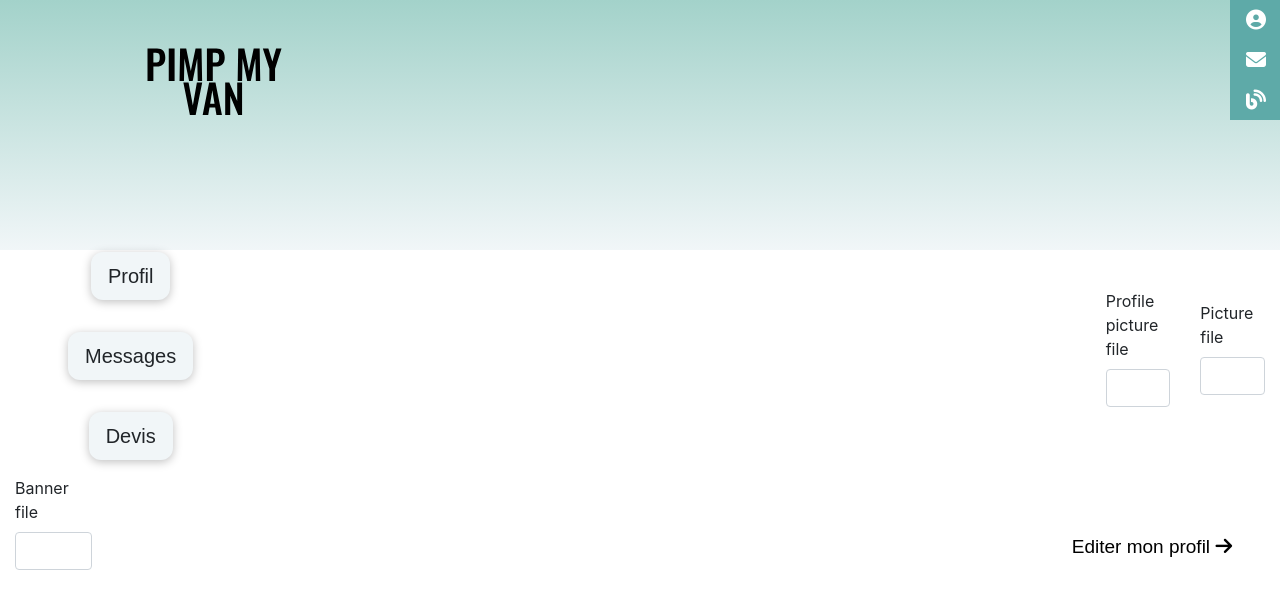
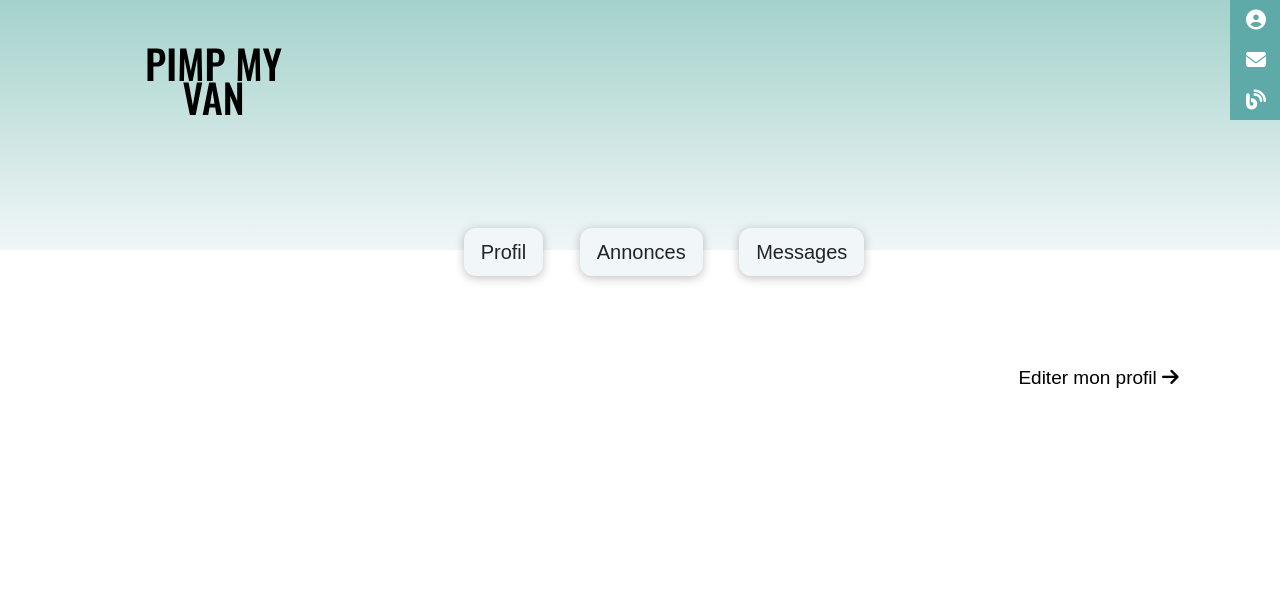
Before and after one commit to Oceane-Kolau/pimpMyVan, a Symfony app: template templates/vanlifer/index.html.twig in a window 1280 px wide. Shown: the top 609 px of the page. Run offline with Twig, Linux system fonts and the light colour scheme; the template is opened without the code that fills it, so the values that code supplies are empty; form fields are guessed from the names that the template uses; some libraries are stand-ins or nearby versions; some web fonts are replaced.

Commit message:
add messagerie to vanlifer

```diff
--- a/src/Form/VanliferType.php
+++ b/src/Form/VanliferType.php
@@ -3,16 +3,13 @@
 namespace App\Form;
 
 use App\Entity\User;
-use App\Entity\GeneralSetup;
-use App\Entity\SpecialtiesVanArtisan;
-use App\Entity\SpecificSetup;
-use App\Entity\Town;
 use Symfony\Component\Form\AbstractType;
 use Symfony\Component\Form\FormBuilderInterface;
 use Symfony\Component\OptionsResolver\OptionsResolver;
 use Symfony\Component\Form\Extension\Core\Type\EmailType;
 use Symfony\Component\Form\Extension\Core\Type\TextType;
 use Symfony\Bridge\Doctrine\Form\Type\EntityType;
+use Vich\UploaderBundle\Form\Type\VichFileType;
 
 class VanliferType extends AbstractType
 {
--- a/templates/asidenav.html.twig
+++ b/templates/asidenav.html.twig
@@ -1,4 +1,29 @@
 <div id="sidebar-wrapper">
+    {% if app.user is not null %}
+    <ul class="sidebar-nav nav navbar-inverse mx-3">
+        {% if app.user.roles[0] == "ROLE_ARTISAN" %}
+        <li>
+            <a class="navbar-brand" href="{{path('artisan_profile')}}">
+                <i class="fas fa-user-circle"></i>
+            </a>
+        </li>
+        {% endif %}
+        {% if app.user.roles[0] == "ROLE_VANLIFER" %}
+        <li>
+            <a class="navbar-brand" href="{{path('vanlifer_profile')}}">
+                <i class="fas fa-user-circle"></i>
+            </a>
+        </li>
+        {% endif %}
+        {% if app.user.roles[0] == "ROLE_ADMIN" %}
+        <li>
+            <a class="navbar-brand" href="{{path('admin')}}">
+                <i class="fas fa-user-circle"></i>
+            </a>
+        </li>
+        {% endif %}
+    </ul>
+    {% endif %}
     <ul class="sidebar-nav nav navbar-inverse mx-3">
         <li>
             {% if app.user is null %}
@@ -7,30 +32,6 @@
             {% else %}
             <a class="navbar-brand" href="{{path('app_logout')}}"><i class="fas fa-sign-out-alt"></i>
             </a>
-            {% endif %}
-        </li>
-    </ul>
-    <ul class="sidebar-nav nav navbar-inverse">
-        <li>
-        {% if app.user is not null %}
-        {% if app.user.roles[0] == "ROLE_ARTISAN" %}
-            <a class="navbar-brand" href="{{path('artisan_profile')}}">
-                <i class="fas fa-user-circle"></i>
-            </a>
-        {% endif %}
-        {% if app.user.roles[0] == "ROLE_VANLIFER" %}
-            <a class="navbar-brand" href="{{path('vanlifer_profile')}}">
-                <i class="fas fa-user-circle"></i>
-            </a>
-        {% endif %}
-        {% if app.user.roles[0] == "ROLE_ADMIN" %}
-            <a class="navbar-brand" href="{{path('admin')}}">
-                <i class="fas fa-user-circle"></i>
-            </a>
-            <a class="navbar-brand" href="{{path('admin')}}">
-                <i class="fas fa-user-circle"></i>
-            </a>
-            {% endif %}
             {% endif %}
         </li>
     </ul>
--- a/templates/vanlifer/index.html.twig
+++ b/templates/vanlifer/index.html.twig
@@ -14,7 +14,7 @@
                     </a>
                 </div>
                 <div class="col-lg-12 col-md-12 col-sm-12 text-center">
-                    <img src="{{ vich_uploader_asset(artisan, 'profilePictureFile') }}"
+                    <img src="{{ vich_uploader_asset(vanlifer, 'profilePictureFile') }}"
                         class="img-fluid size-img-account" alt="">
                     <h3 class="mt-3">{{ vanlifer.firstname }} {{ vanlifer.lastname }}</h3>
                     <div class="row align-items-center justify-content-center mt-3">
@@ -55,35 +55,28 @@
                         </div>
                         {% endif %}
                     </div>
+                    <div class="row justify-content-around align-items-center">
+                        <div class="col-xl-12 col-lg-12 col-md-12 col-sm-12 text-center ml-4">
+                            <a href="{{ path('vanlifer_profile') }}">
+                                <button type="button" class="btn btn-lg btn-grey m-3">Profil</button>
+                            </a>
+                            <a href="{{ path('vanlifer_profile') }}">
+                                <button type="button" class="btn btn-lg btn-grey m-3">Annonces</button>
+                            </a>
+                            <a href="{{ path('vanlifer_profile')}}">
+                                <button type="button" class="btn btn-lg btn-grey m-3">Messages</button>
+                            </a>
+                        </div>
+                    </div>
                 </div>
             </div>
             <div class="row justify-content-around align-items-center">
-                <div class="col-xl-2 col-lg-2 col-md-2 col-sm-12 text-center ml-4">
-                    <a href="{{ path('artisan_profile', {'id': vanlifer.id}) }}">
-                        <button type="button" class="btn btn-lg btn-grey m-3">Profil</button>
-                    </a>
-                    <a href="{{ path('artisan_profile', {'id': vanlifer.id}) }}">
-                        <button type="button" class="btn btn-lg btn-grey m-3">Messages</button>
-                    </a>
-                    <a href="{{ path('artisan_profile', {'id': vanlifer.id}) }}">
-                        <button type="button" class="btn btn-lg btn-grey m-3">Devis</button>
-                    </a>
-                </div>
                 <div class="col-xl-8 col-lg-8 col-md-7 col-sm-12 mr-5 bg-lightgrey mx-auto">
                     {% if vanlifer.description is not empty %}
                     <div class="col-12">
                         <p class="p-2"> {{ vanlifer.description }}</p>
                     </div>
                     {% endif %}
-                </div>
-                <div class="col m-12">
-                    {{ form_row(form.profilePictureFile) }}
-                </div <div class="row">
-                <div class="col m-12">
-                    {{ form_row(form.pictureFile) }}
-                </div>
-                <div class="col m-12">
-                    {{ form_row(form.bannerFile)}}
                 </div>
                 <div class="col-11 text-right pr-5 pt-5">
                     <a class="hover-link" href="{{ path('vanlifer_edit', {'id': vanlifer.id}) }}">
@@ -95,21 +88,3 @@
     </div>
 </div>
 {% endblock %}
-{% block javascripts %}
-<script src="https://cdnjs.cloudflare.com/ajax/libs/bootstrap-select/1.13.18/js/bootstrap-select.min.js"
-    integrity="sha512-yDlE7vpGDP7o2eftkCiPZ+yuUyEcaBwoJoIhdXv71KZWugFqEphIS3PU60lEkFaz8RxaVsMpSvQxMBaKVwA5xg=="
-    crossorigin="anonymous"></script>
-<script src="https://code.jquery.com/jquery-3.2.1.min.js"
-    integrity="sha256-hwg4gsxgFZhOsEEamdOYGBf13FyQuiTwlAQgxVSNgt4=" crossorigin="anonymous"></script>
-<script src="https://cdnjs.cloudflare.com/ajax/libs/popper.js/1.12.3/umd/popper.min.js"
-    integrity="sha384-vFJXuSJphROIrBnz7yo7oB41mKfc8JzQZiCq4NCceLEaO4IHwicKwpJf9c9IpFgh"
-    crossorigin="anonymous"></script>
-<script>
-    $('.custom-file-input').on('change', function (event) {
-        var inputFile = event.currentTarget;
-        $(inputFile).parent()
-            .find('.custom-file-label')
-            .html(inputFile.files[0].name);
-    });
-</script>
-{% endblock javascripts %}
```
Also changed, not shown: src/Controller/VanliferController.php (+27 -0 lines), templates/artisan/messagerie.html.twig (+12 -6 lines), templates/artisan/show_messagerie.html.twig (+6 -5 lines), templates/vanlifer/edit.html.twig (+28 -1 lines), public/uploads/profile_picture/601c76915674d425812133.jpg (added), templates/vanlifer/messagerie.html.twig (added), templates/vanlifer/show_messagerie.html.twig (added).
